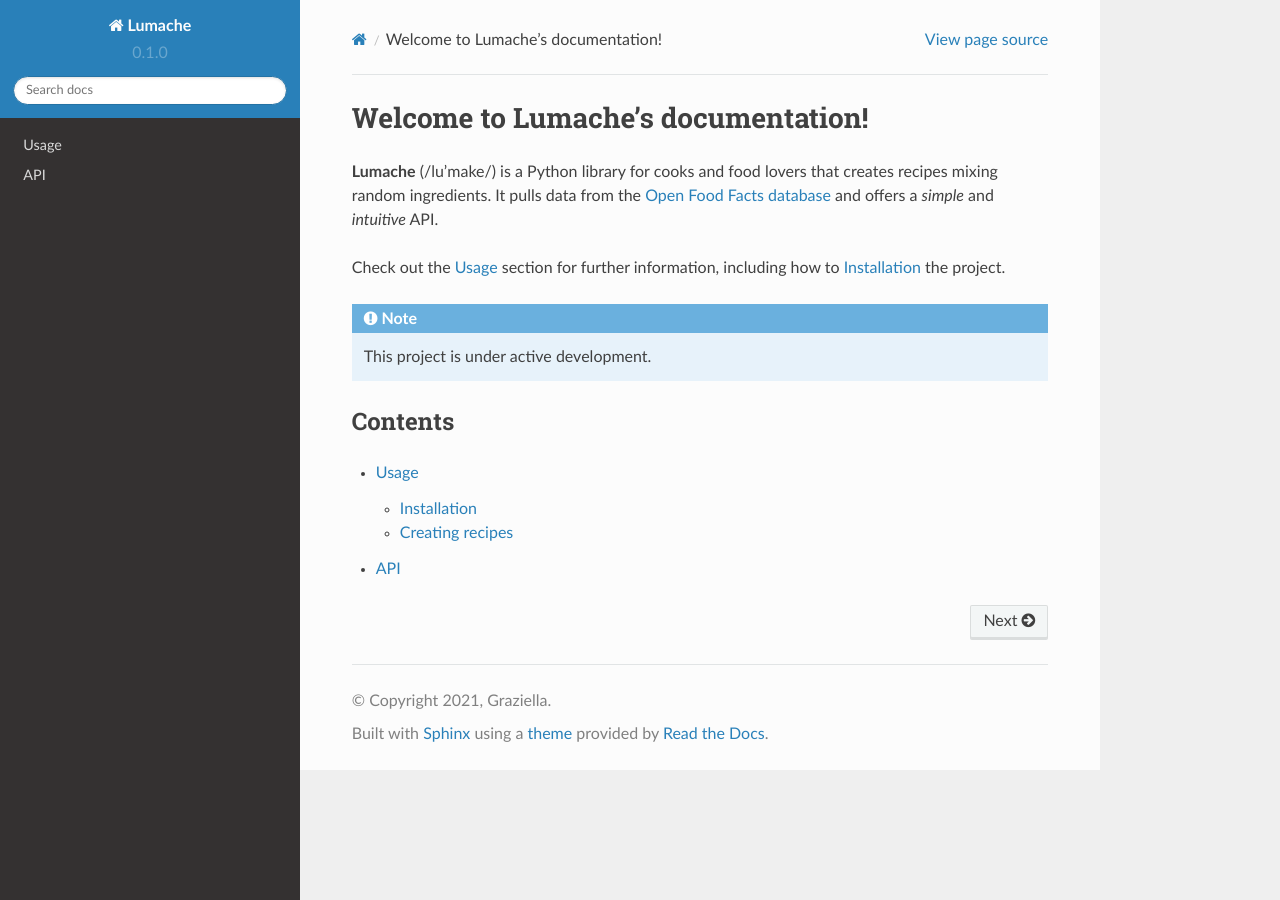
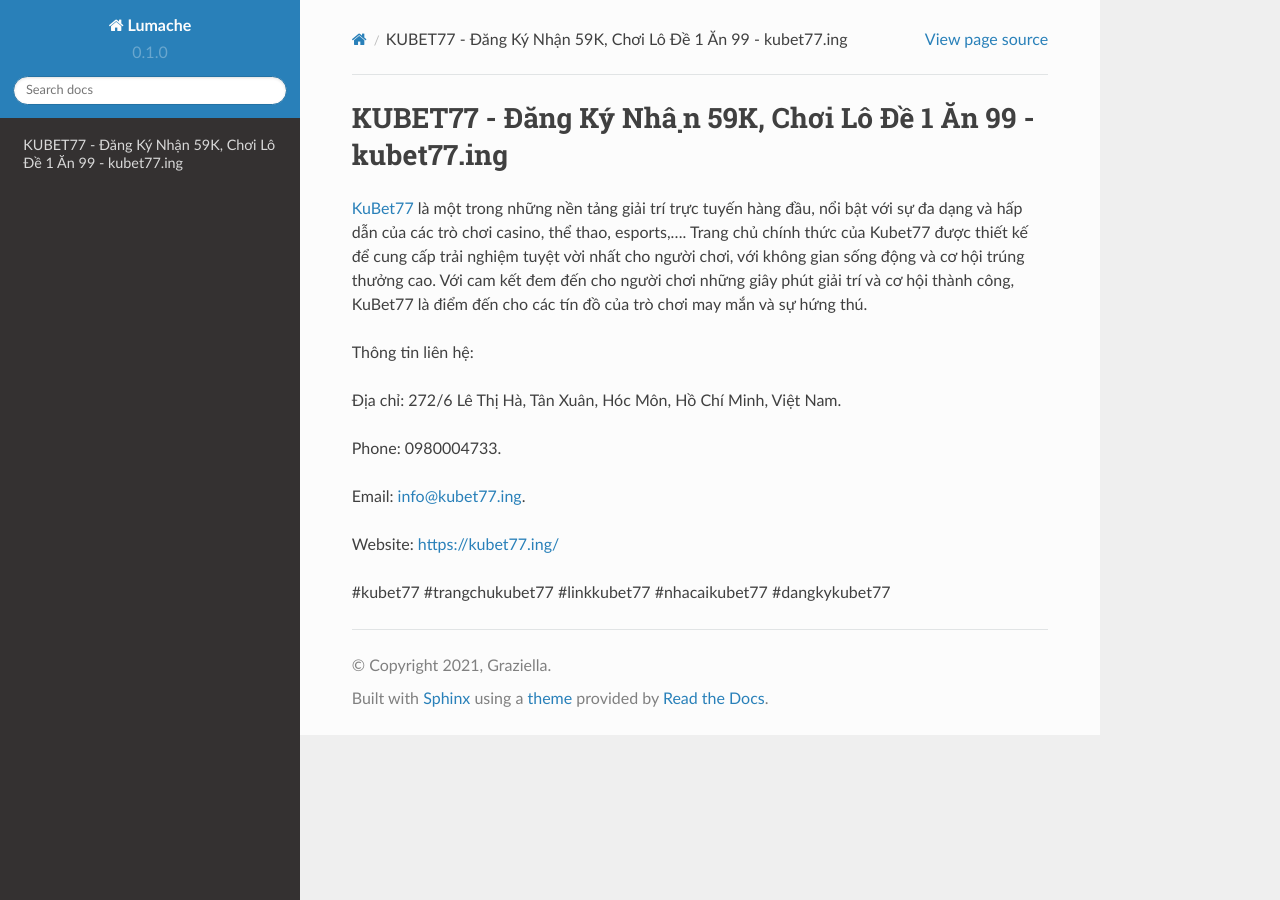
Before and after one commit to iaduphattai904809/kubet77ing, a Sphinx documentation site: the page built from docs/source/index.rst, in a window 1280 px wide. Built offline with Sphinx 7.4.7 and the Read the Docs theme 2.0.0, drawn with Linux system fonts in a browser that asks for light colours.

Commit message:
Update index.rst

```diff
--- a/docs/source/index.rst
+++ b/docs/source/index.rst
@@ -1,22 +1,16 @@
-Welcome to Lumache's documentation!
+KUBET77 - Đăng Ký Nhận 59K, Chơi Lô Đề 1 Ăn 99 - kubet77.ing
 ===================================
 
-**Lumache** (/lu'make/) is a Python library for cooks and food lovers
-that creates recipes mixing random ingredients.
-It pulls data from the `Open Food Facts database <https://world.openfoodfacts.org/>`_
-and offers a *simple* and *intuitive* API.
+`KuBet77 <https://kubet77.ing/>`_ là một trong những nền tảng giải trí trực tuyến hàng đầu, nổi bật với sự đa dạng và hấp dẫn của các trò chơi casino, thể thao, esports,.... Trang chủ chính thức của Kubet77 được thiết kế để cung cấp trải nghiệm tuyệt vời nhất cho người chơi, với không gian sống động và cơ hội trúng thưởng cao. Với cam kết đem đến cho người chơi những giây phút giải trí và cơ hội thành công, KuBet77 là điểm đến cho các tín đồ của trò chơi may mắn và sự hứng thú.
 
-Check out the :doc:`usage` section for further information, including
-how to :ref:`installation` the project.
+Thông tin liên hệ:
 
-.. note::
+Địa chỉ: 272/6 Lê Thị Hà, Tân Xuân, Hóc Môn, Hồ Chí Minh, Việt Nam.
 
-   This project is under active development.
+Phone: 0980004733.
 
-Contents
---------
+Email: info@kubet77.ing.
 
-.. toctree::
+Website: https://kubet77.ing/
 
-   usage
-   api
+#kubet77 #trangchukubet77 #linkkubet77 #nhacaikubet77 #dangkykubet77
```
